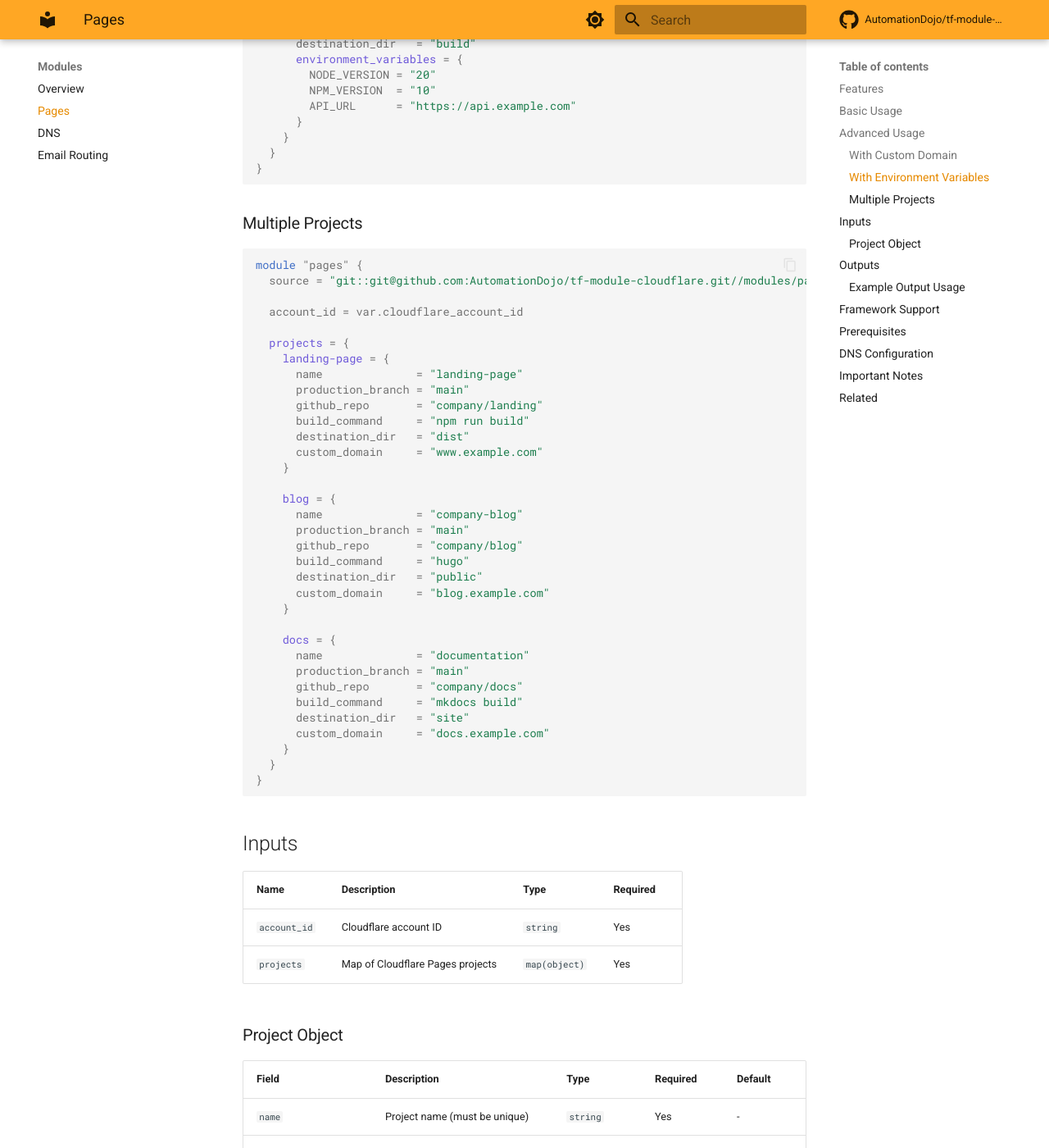
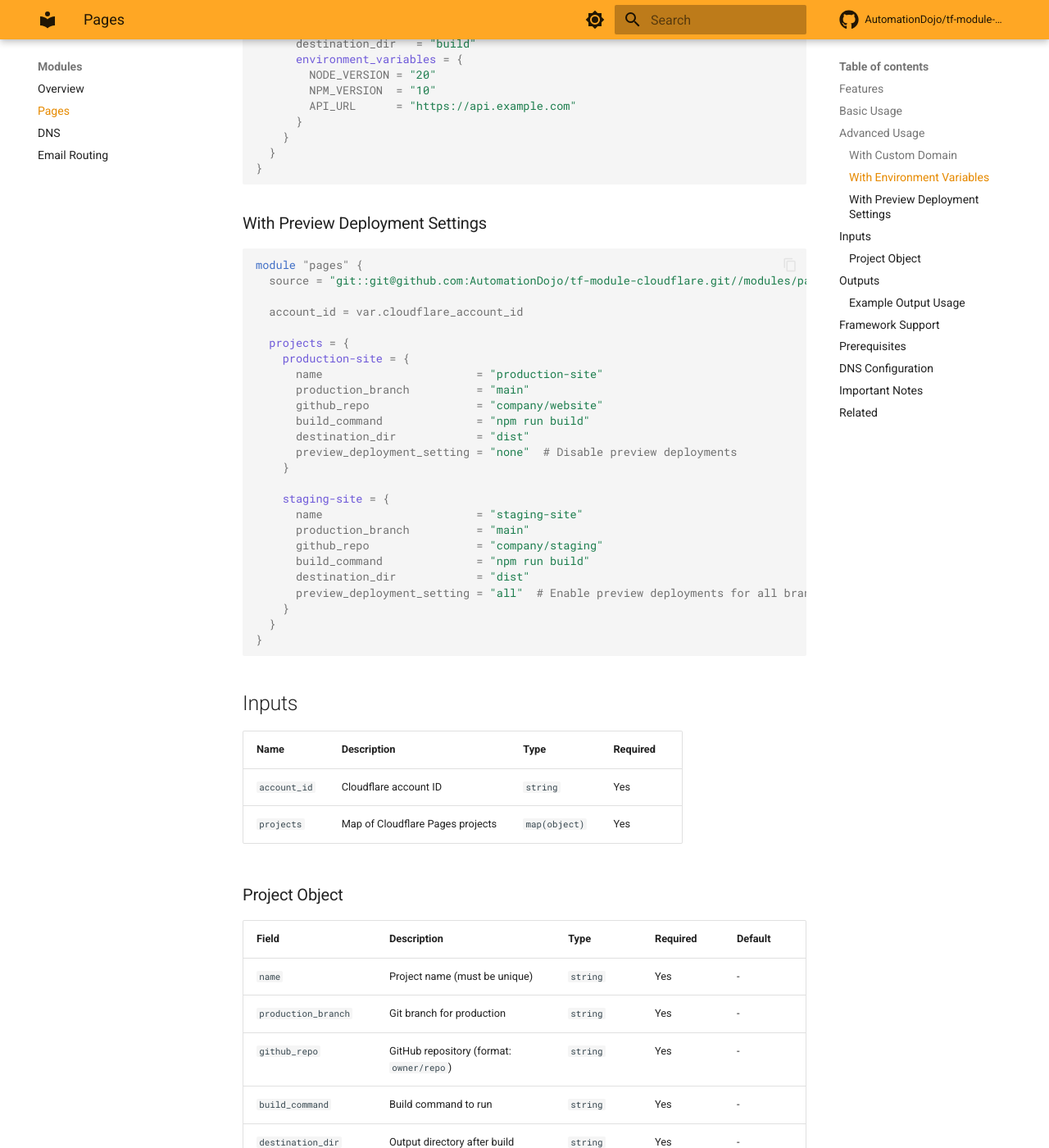
Before and after one commit to AutomationDojo/tf-module-cloudflare, an MkDocs documentation site: the page built from docs/modules/pages.md, in a window 1280 px wide and 1400 px high, scrolled down 1644 px. Shown: the whole window at 82% size. Built offline with MkDocs 1.6.1 and Material for MkDocs 9.7.7, drawn with Linux system fonts in a browser that asks for light colours; comment, search, counter and statistics services are not loaded; the version menu is left out; some of the changed text lies outside the part shown.

Commit message:
feat: add optional parameters (#4)
* docs: add mkdocs website

* feat: add optional parameters

* docs: update terraform-docs for pages

---------

Co-authored-by: github-actions[bot] <github-actions[bot]@users.noreply.github.com>

````diff
--- a/docs/modules/pages.md
+++ b/docs/modules/pages.md
@@ -78,7 +78,7 @@ module "pages" {
 }
 ```
 
-### Multiple Projects
+### With Preview Deployment Settings
 
 ```hcl
 module "pages" {
@@ -87,31 +87,22 @@ module "pages" {
   account_id = var.cloudflare_account_id
 
   projects = {
-    landing-page = {
-      name              = "landing-page"
-      production_branch = "main"
-      github_repo       = "company/landing"
-      build_command     = "npm run build"
-      destination_dir   = "dist"
-      custom_domain     = "www.example.com"
+    production-site = {
+      name                       = "production-site"
+      production_branch          = "main"
+      github_repo                = "company/website"
+      build_command              = "npm run build"
+      destination_dir            = "dist"
+      preview_deployment_setting = "none"  # Disable preview deployments
     }
 
-    blog = {
-      name              = "company-blog"
-      production_branch = "main"
-      github_repo       = "company/blog"
-      build_command     = "hugo"
-      destination_dir   = "public"
-      custom_domain     = "blog.example.com"
-    }
-
-    docs = {
-      name              = "documentation"
-      production_branch = "main"
-      github_repo       = "company/docs"
-      build_command     = "mkdocs build"
-      destination_dir   = "site"
-      custom_domain     = "docs.example.com"
+    staging-site = {
+      name                       = "staging-site"
+      production_branch          = "main"
+      github_repo                = "company/staging"
+      build_command              = "npm run build"
+      destination_dir            = "dist"
+      preview_deployment_setting = "all"  # Enable preview deployments for all branches
     }
   }
 }
@@ -134,6 +125,7 @@ module "pages" {
 | `build_command` | Build command to run | `string` | Yes | - |
 | `destination_dir` | Output directory after build | `string` | Yes | - |
 | `custom_domain` | Custom domain for the project | `string` | No | `null` |
+| `preview_deployment_setting` | Preview deployment setting (`"none"` or `"all"`) | `string` | No | `"none"` |
 | `environment_variables` | Build environment variables | `map(string)` | No | `{}` |
 
 ## Outputs
@@ -192,6 +184,14 @@ When using custom domains, ensure:
 !!! tip "Environment Variables"
     Environment variables are available during build time. For runtime variables in frameworks like Next.js, use the appropriate prefix (e.g., `NEXT_PUBLIC_`).
 
+!!! info "Preview Deployments"
+    The `preview_deployment_setting` controls automatic deployments for non-production branches:
+
+    - `"none"`: Disables preview deployments (default)
+    - `"all"`: Enables preview deployments for all branches
+
+    Use `"none"` for production sites to avoid unnecessary builds, or `"all"` for development/staging environments where you want to preview changes from all branches.
+
 ## Related
 
 - [Complete Setup Example](../examples/complete-setup.md)
````
Also changed, not shown: modules/pages/README.md (+1 -1 lines), 2 other files.
